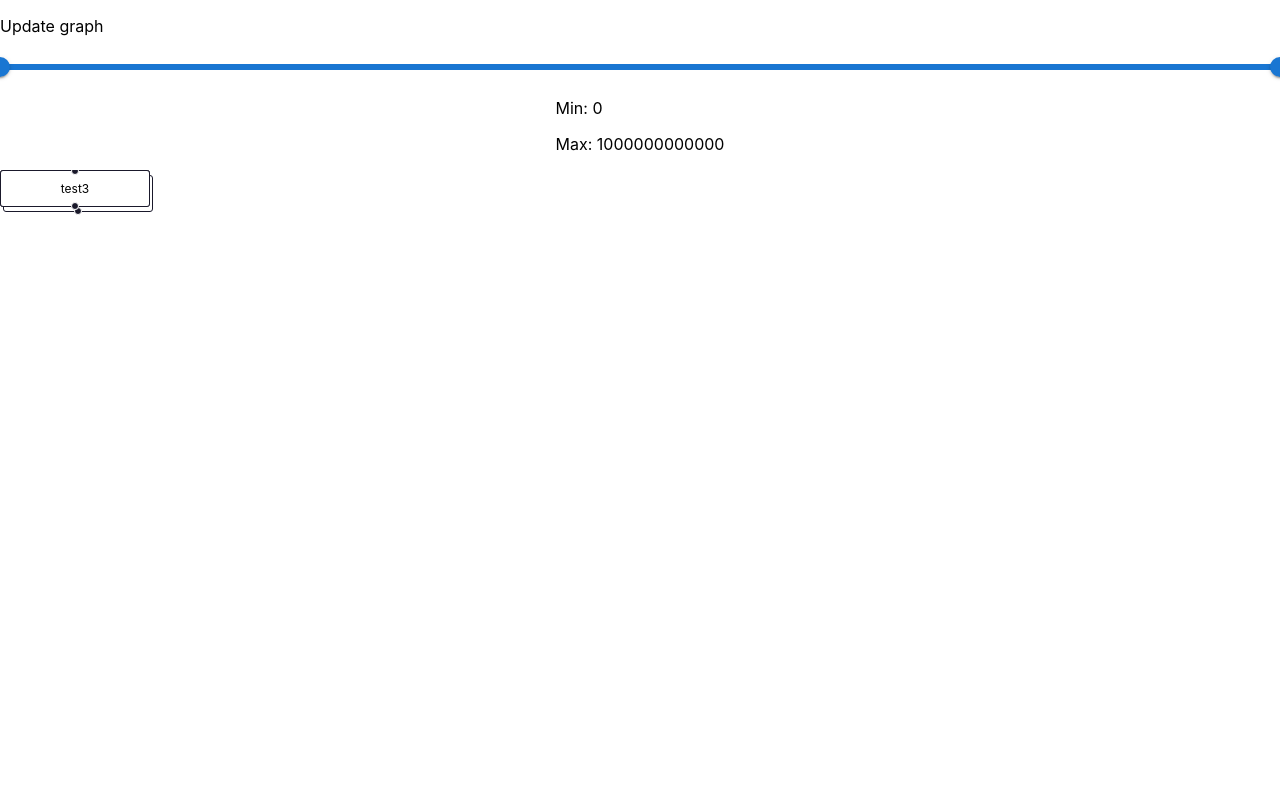
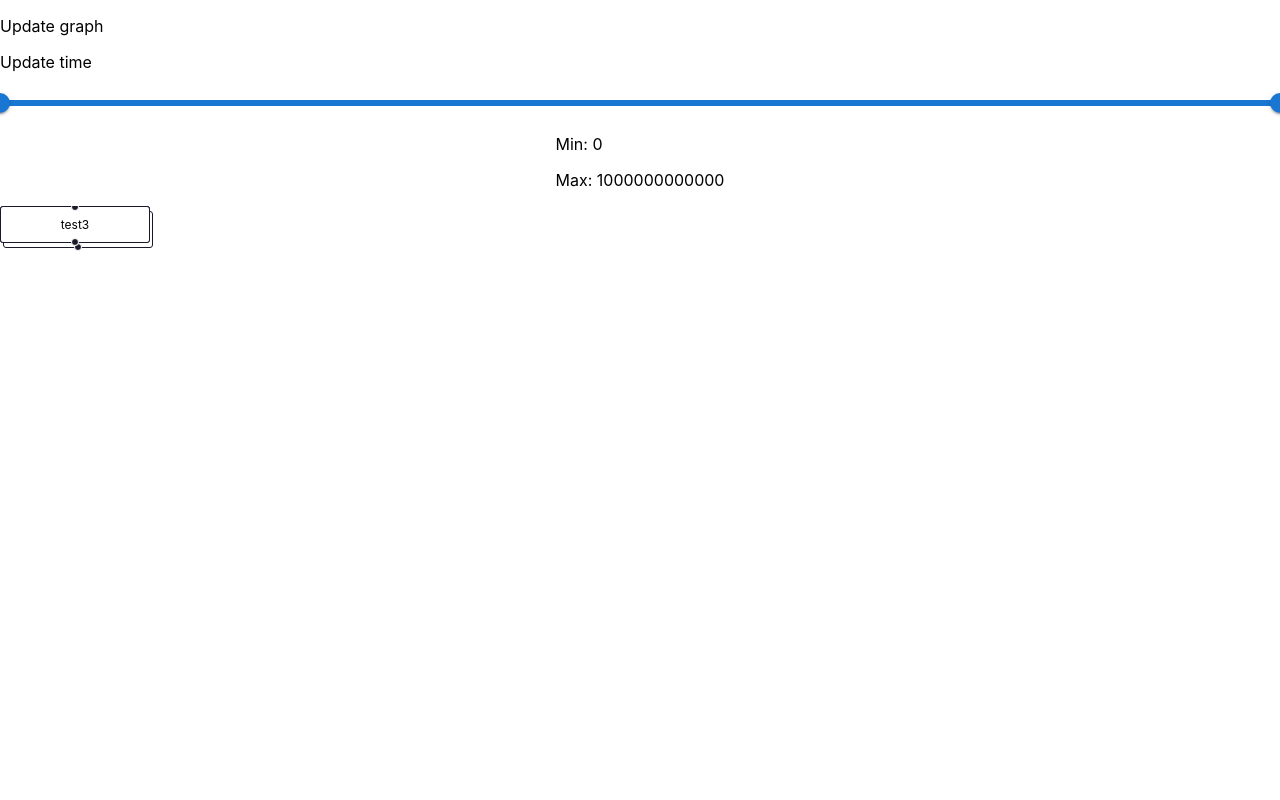
Before and after one commit to Oliver-Quail/Simple-Network-Visualiser, a React (Create React App) app in the folder web_interface/: page / in a window 1280 px wide. Shown: the top 800 px of the page. Built offline with nearby package versions, Linux system fonts and the light colour scheme; no server answers.

Commit message:
Fixed filtering

```diff
--- a/web_interface/src/pages/analysis/analysis.tsx
+++ b/web_interface/src/pages/analysis/analysis.tsx
@@ -131,6 +131,7 @@ const AnalysisPageFlowGraph = (props :AnalysisPageFlowGraphProps) => {
 
         <article>
           <p onClick={() => {getLayoutedElements({'elk.algorithm': 'org.eclipse.elk.force'})}}>Update graph</p>
+          <p onClick={() => {props.setEdges([]); getLayoutedElements({'elk.algorithm': 'org.eclipse.elk.force'})}}>Update time</p>
           <section style={{"display": "flex", "flexDirection": "column", "justifyContent": "center", "alignItems": "center", "width": "100%"}}>
             <Slider style={{"width" : "100vw"}} value={timeWindow} min={minTime} max={maxTime} onChange={handleTimeWindowChange}/>
             <section>
```
